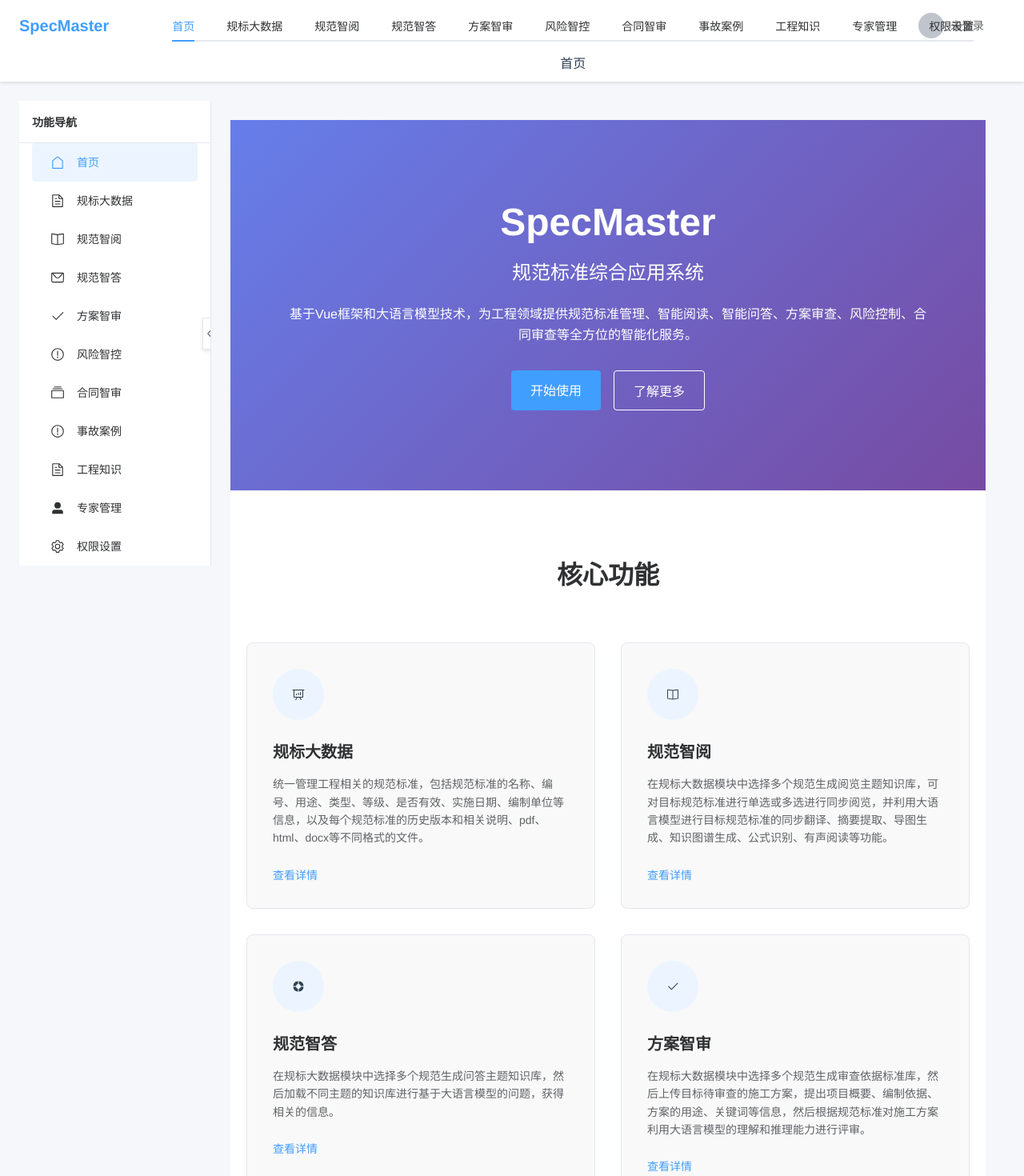
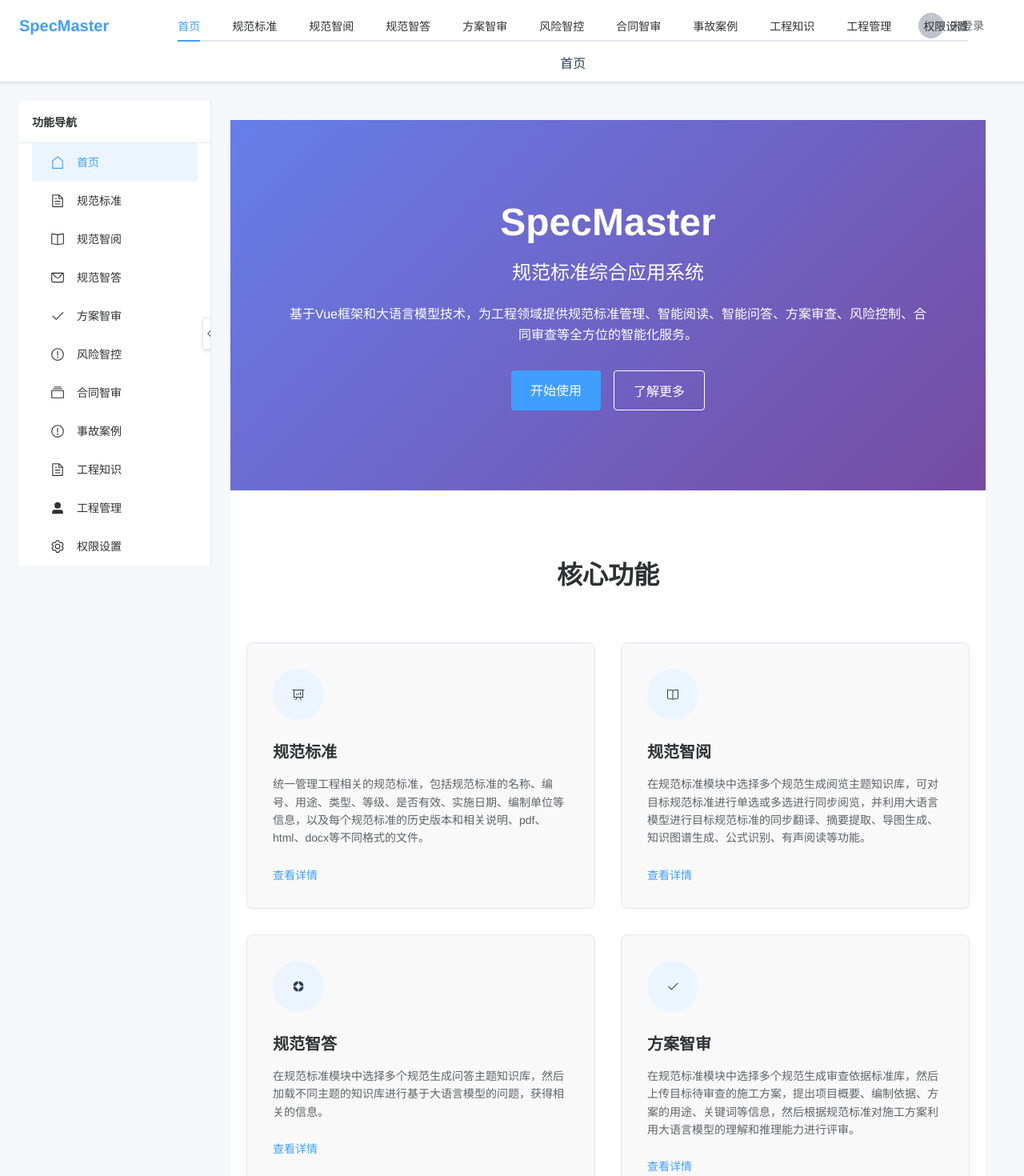
Before and after one commit to baiyaoping829/SpecMaster-front, a Vue app: page / in a window 1280 px wide. Shown: the top 1470 px of the page at 80% size. Built offline with nearby package versions, Linux system fonts and the light colour scheme.

Commit message:
版本V0.3：在前期规范标准模块、规范智阅模块基础上，增加完成了工程管理模块第一版开发

```diff
--- a/src/components/Layout/MainLayout.vue
+++ b/src/components/Layout/MainLayout.vue
@@ -12,8 +12,8 @@
             <el-tab-pane label="首页" name="home">
               <router-link to="/" class="tab-link">首页</router-link>
             </el-tab-pane>
-            <el-tab-pane label="规标大数据" name="spec-data">
-              <router-link to="/spec-data" class="tab-link">规标大数据</router-link>
+            <el-tab-pane label="规范标准" name="spec-data">
+              <router-link to="/spec-data" class="tab-link">规范标准</router-link>
             </el-tab-pane>
             <el-tab-pane label="规范智阅" name="spec-reader">
               <router-link to="/spec-reader" class="tab-link">规范智阅</router-link>
@@ -36,8 +36,8 @@
             <el-tab-pane label="工程知识" name="knowledge-base">
               <router-link to="/knowledge-base" class="tab-link">工程知识</router-link>
             </el-tab-pane>
-            <el-tab-pane label="专家管理" name="company-expert">
-              <router-link to="/company-expert" class="tab-link">专家管理</router-link>
+            <el-tab-pane label="工程管理" name="company-expert">
+              <router-link to="/company-expert" class="tab-link">工程管理</router-link>
             </el-tab-pane>
             <el-tab-pane label="权限设置" name="user-role">
               <router-link to="/user-role" class="tab-link">权限设置</router-link>
--- a/src/components/Layout/sidebars/DefaultSidebar.vue
+++ b/src/components/Layout/sidebars/DefaultSidebar.vue
@@ -14,7 +14,7 @@
       </el-menu-item>
       <el-menu-item index="/spec-data">
         <el-icon><Document /></el-icon>
-        <span>规标大数据</span>
+        <span>规范标准</span>
       </el-menu-item>
       <el-menu-item index="/spec-reader">
         <el-icon><Reading /></el-icon>
@@ -46,7 +46,7 @@
       </el-menu-item>
       <el-menu-item index="/company-expert">
         <el-icon><UserFilled /></el-icon>
-        <span>专家管理</span>
+        <span>工程管理</span>
       </el-menu-item>
       <el-menu-item index="/user-role">
         <el-icon><Setting /></el-icon>
--- a/src/router/index.ts
+++ b/src/router/index.ts
@@ -12,7 +12,7 @@ const router = createRouter({
       path: '/spec-data',
       name: 'SpecData',
       component: () => import('../views/SpecDataView.vue'),
-      meta: { title: '规标大数据' }
+      meta: { title: '规范标准' }
     },
     {
       path: '/spec-data/upload',
--- a/src/views/HomeView.vue
+++ b/src/views/HomeView.vue
@@ -24,7 +24,7 @@
           <div class="feature-icon">
             <el-icon><DataAnalysis /></el-icon>
           </div>
-          <h3>规标大数据</h3>
+          <h3>规范标准</h3>
           <p>统一管理工程相关的规范标准，包括规范标准的名称、编号、用途、类型、等级、是否有效、实施日期、编制单位等信息，以及每个规范标准的历史版本和相关说明、pdf、html、docx等不同格式的文件。</p>
           <router-link to="/spec-data" class="feature-link">查看详情</router-link>
         </div>
@@ -35,7 +35,7 @@
             <el-icon><Reading /></el-icon>
           </div>
           <h3>规范智阅</h3>
-          <p>在规标大数据模块中选择多个规范生成阅览主题知识库，可对目标规范标准进行单选或多选进行同步阅览，并利用大语言模型进行目标规范标准的同步翻译、摘要提取、导图生成、知识图谱生成、公式识别、有声阅读等功能。</p>
+          <p>在规范标准模块中选择多个规范生成阅览主题知识库，可对目标规范标准进行单选或多选进行同步阅览，并利用大语言模型进行目标规范标准的同步翻译、摘要提取、导图生成、知识图谱生成、公式识别、有声阅读等功能。</p>
           <router-link to="/spec-reader" class="feature-link">查看详情</router-link>
         </div>
 
@@ -45,7 +45,7 @@
             <el-icon><HelpFilled /></el-icon>
           </div>
           <h3>规范智答</h3>
-          <p>在规标大数据模块中选择多个规范生成问答主题知识库，然后加载不同主题的知识库进行基于大语言模型的问题，获得相关的信息。</p>
+          <p>在规范标准模块中选择多个规范生成问答主题知识库，然后加载不同主题的知识库进行基于大语言模型的问题，获得相关的信息。</p>
           <router-link to="/spec-qa" class="feature-link">查看详情</router-link>
         </div>
 
@@ -55,7 +55,7 @@
             <el-icon><Check /></el-icon>
           </div>
           <h3>方案智审</h3>
-          <p>在规标大数据模块中选择多个规范生成审查依据标准库，然后上传目标待审查的施工方案，提出项目概要、编制依据、方案的用途、关键词等信息，然后根据规范标准对施工方案利用大语言模型的理解和推理能力进行评审。</p>
+          <p>在规范标准模块中选择多个规范生成审查依据标准库，然后上传目标待审查的施工方案，提出项目概要、编制依据、方案的用途、关键词等信息，然后根据规范标准对施工方案利用大语言模型的理解和推理能力进行评审。</p>
           <router-link to="/plan-review" class="feature-link">查看详情</router-link>
         </div>
 
@@ -65,7 +65,7 @@
             <el-icon><Warning /></el-icon>
           </div>
           <h3>风险智控</h3>
-          <p>对上传的施工安全专项方案，根据风险管理相关规范进行风险识别、风险评估、风险处理、专家评审、方案报批、项目归档等，该流程同样需要基于规标大数据模块的选择的多个风险管理控制、安全法规等规范标准生产的风险识别相关规范、类似事故案例等组成的知识库。</p>
+          <p>对上传的施工安全专项方案，根据风险管理相关规范进行风险识别、风险评估、风险处理、专家评审、方案报批、项目归档等，该流程同样需要基于规范标准模块的选择的多个风险管理控制、安全法规等规范标准生产的风险识别相关规范、类似事故案例等组成的知识库。</p>
           <router-link to="/risk-control" class="feature-link">查看详情</router-link>
         </div>
 
@@ -152,7 +152,7 @@
           <h4>快速链接</h4>
           <ul>
             <li><router-link to="/">首页</router-link></li>
-            <li><router-link to="/spec-data">规标大数据</router-link></li>
+            <li><router-link to="/spec-data">规范标准</router-link></li>
             <li><router-link to="/spec-reader">规范智阅</router-link></li>
             <li><router-link to="/spec-qa">规范智答</router-link></li>
           </ul>
--- a/src/views/SpecDataView.vue
+++ b/src/views/SpecDataView.vue
@@ -1,7 +1,7 @@
 <template>
   <div class="spec-data-view">
     <div class="page-header">
-      <h2>规标大数据</h2>
+      <h2>规范标准</h2>
       <div class="header-actions">
         <el-button type="primary" @click="handleUpload">
           <el-icon><upload /></el-icon>
--- a/src/views/SpecReaderThemeView.vue
+++ b/src/views/SpecReaderThemeView.vue
@@ -175,7 +175,7 @@
             </template>
           </el-upload>
           <el-checkbox v-model="addSpecForm.addToSpecData" style="margin-top: 16px;">
-            将上传的文档添加到规标大数据模块
+            将上传的文档添加到规范标准模块
           </el-checkbox>
           <el-button type="primary" style="margin-top: 16px;" @click="handleAddUploadedDocs">
             <el-icon><plus /></el-icon>
@@ -728,9 +728,9 @@ const saveSpecsToTheme = () => {
         }
       })
 
-      // 如果需要添加到规标大数据模块
+      // 如果需要添加到规范标准模块
       if (addSpecForm.addToSpecData) {
-        // 打开规标大数据模块的上传页面
+        // 打开规范标准模块的上传页面
         setTimeout(() => {
           window.open('/spec-data/upload', '_blank', 'width=800,height=600')
         }, 1000)
@@ -811,9 +811,9 @@ const handleAddUploadedDocs = () => {
       }
     })
 
-    // 如果需要添加到规标大数据模块
+    // 如果需要添加到规范标准模块
     if (addSpecForm.addToSpecData) {
-      // 打开规标大数据模块的上传页面
+      // 打开规范标准模块的上传页面
       setTimeout(() => {
         window.open('/spec-data/upload', '_blank', 'width=800,height=600')
       }, 1000)
--- a/src/views/SpecReaderView.vue
+++ b/src/views/SpecReaderView.vue
@@ -986,7 +986,7 @@ interface SpecReference {
   clauseNumber: string; // 条款编号
   clauseContent?: string; // 条款具体内容
   explanation?: string; // 条文说明
-  isLinked?: boolean; // 是否已链接到规标大数据
+  isLinked?: boolean; // 是否已链接到规范标准
   linkedSpecId?: string; // 链接的规范ID
 }
 
```
